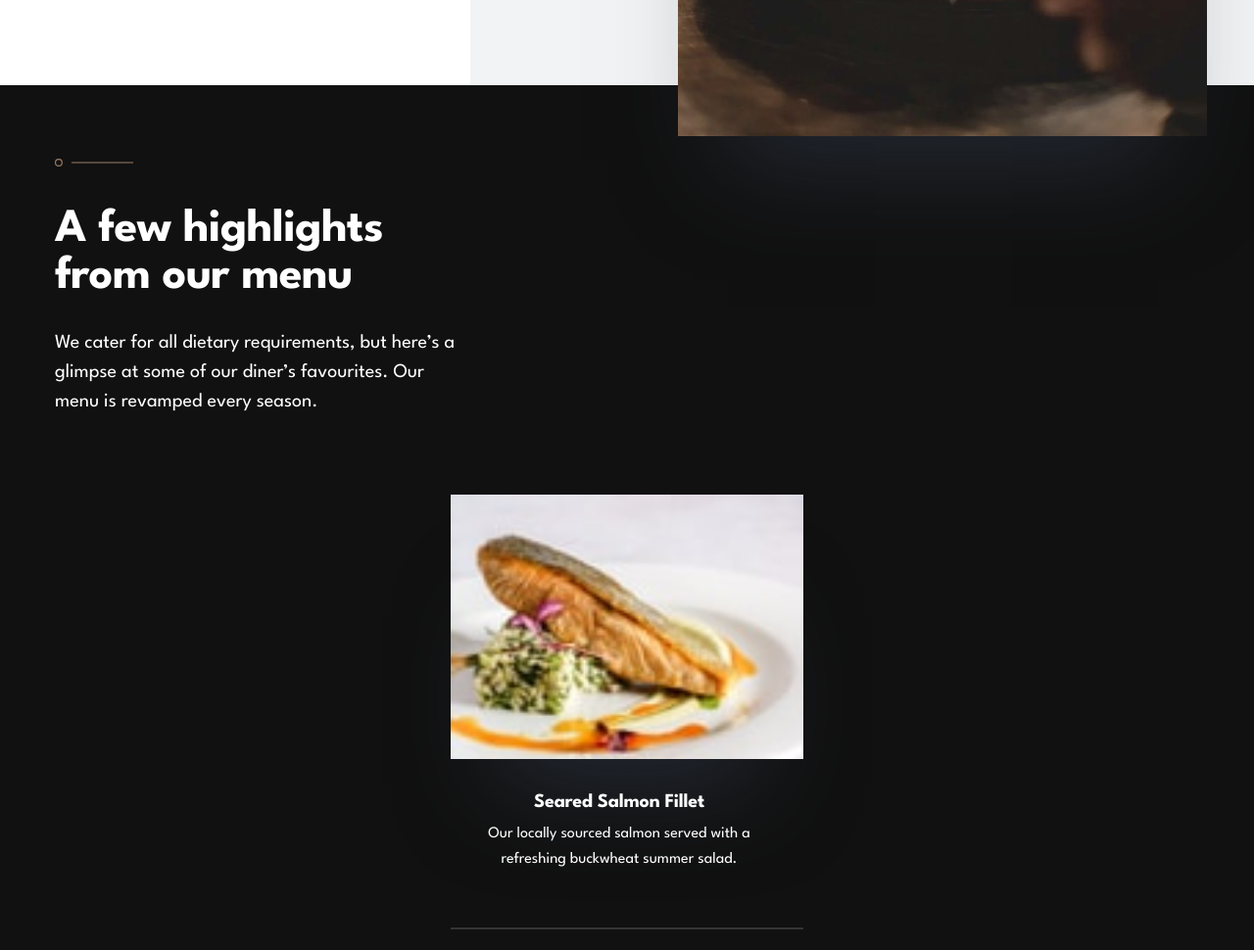
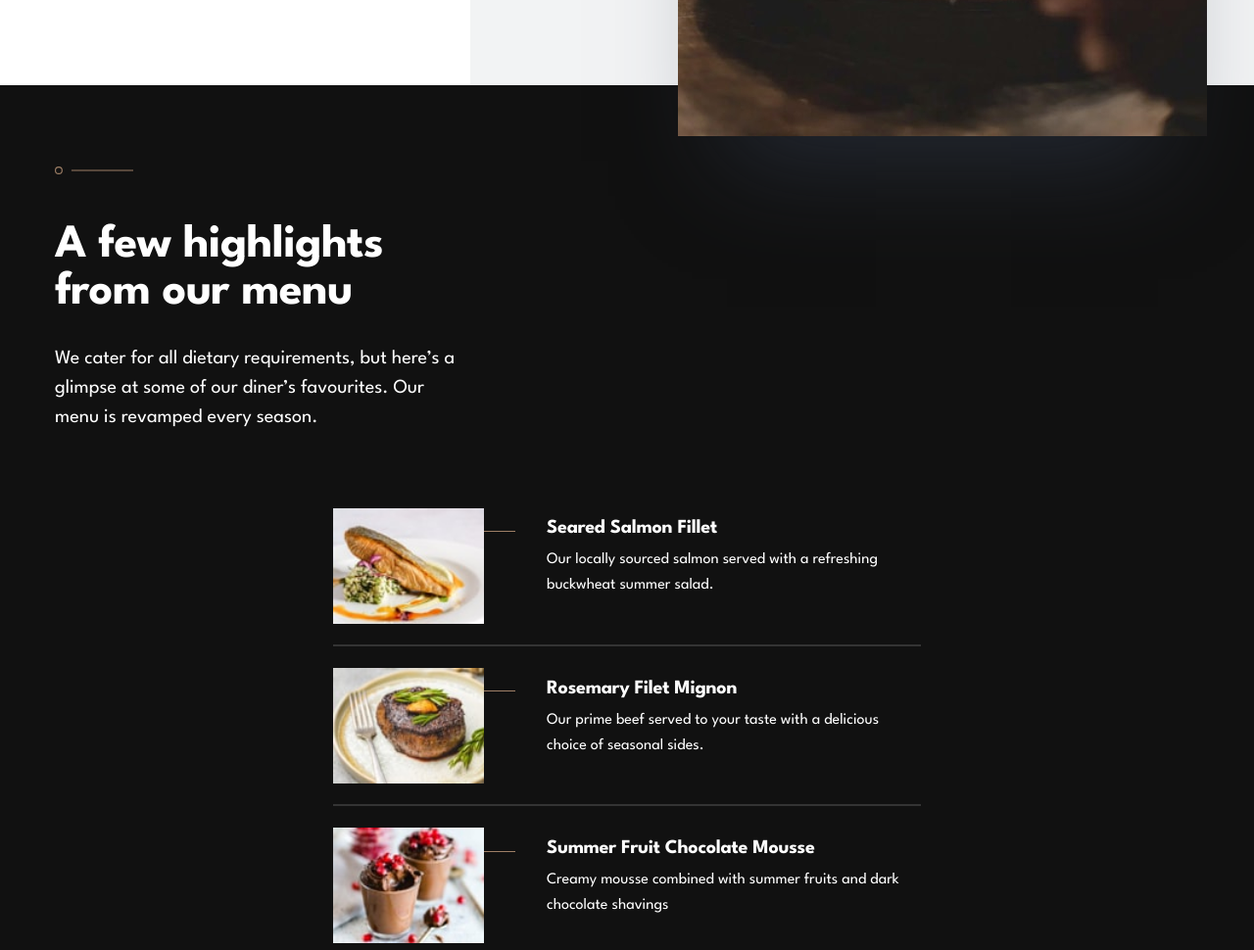
Before and after one commit to Mmackz/restaurant, a website built with webpack: page src/index.html in a window 1280 px wide. Shown: the part 2229-3199 px from the top of the page at 98% size. Built offline with nearby package versions, Linux system fonts and the light colour scheme.

Commit message:
🚧 menu section tablet styles

```diff
--- a/src/components/home/menu/menu-item/index.js
+++ b/src/components/home/menu/menu-item/index.js
@@ -6,7 +6,10 @@ export const MenuItem = ((images, alt, heading, text) => {
    menuItem.classList.add("menu-item");
 
    // create menu item image
-   const image = makeImage(images, alt);
+   const imageContainer = document.createElement("div");
+   imageContainer.classList.add("menu-item-image-container");
+   const image = makeImage(images, alt, "menu-item-image");
+   imageContainer.append(image);
 
    // create menu item heading
    const itemHeading = document.createElement("h3");
@@ -23,7 +26,7 @@ export const MenuItem = ((images, alt, heading, text) => {
    content.classList.add("menu-item-content");
    content.append(itemHeading, itemText);
 
-   menuItem.append(image, content);
+   menuItem.append(imageContainer, content);
 
    return menuItem
 });
--- a/src/components/home/menu/menu-item/menu-item.css
+++ b/src/components/home/menu/menu-item/menu-item.css
@@ -23,3 +23,44 @@
    margin: 0.5rem auto 0;
    padding: 0 1rem;
 }
+
+.menu-item-image {
+   width: 100%;
+   height: 100%;
+}
+
+@media (min-width: 500px) {
+   .menu-item {
+      display: flex;
+      max-width: none;
+      padding: 1.35rem 0;
+   }
+
+   .menu-item-image-container {
+      position: relative;
+      height: clamp(98px, calc(17vw * 0.766), 118px);
+      width: clamp(128px, 17vw, 154px);
+      margin-right: 3rem;
+      flex-shrink: 0;
+   }
+
+   .menu-item-image-container::after {
+      content: "";
+      position: absolute;
+      width: 32px;
+      height: 0.85px;
+      top: 20%;
+      background: var(--color-primary-light);
+   }
+
+   .menu-item-content {
+      padding-top: 0.55rem;
+      margin: 0;
+      text-align: left;
+      max-width: 24.5rem;
+   }
+
+   .menu-item-text {
+      padding: 0;
+   }
+}
--- a/src/components/home/menu/menu.css
+++ b/src/components/home/menu/menu.css
@@ -20,3 +20,14 @@
    padding-top: 2.5rem;
    padding-bottom: 2.25rem;
 }
+
+.menu-items {
+   max-width: 600px;
+   margin: 0 auto;
+}
+
+@media (min-width: 500px) {
+   .menu-header .card-divider {
+      padding: 3rem 0 2.75rem;
+   }
+}
```
